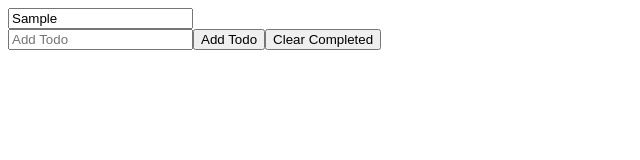
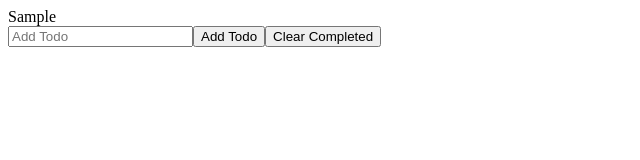
Before and after one commit to dsnair/React-component-examples, a React (Create React App) app: page / in a window 1280 px wide. Both pictures are taken after typing "Sample" into the empty fields and a click on the button "Add Todo". Shown: the top 160 px of the page, without its empty margins (0-640 px from the left). Built offline with nearby package versions, Linux system fonts and the light colour scheme.

Commit message:
mark todo as complete when clicked

```diff
--- a/src/App.js
+++ b/src/App.js
@@ -30,10 +30,21 @@ class App extends React.Component {
     })
   }
 
+  handleCompleted = id => {
+    const newTodo = [...this.state.todo]
+    newTodo.map(todo => {
+      return todo.id === id ? (todo.completed = !todo.completed) : todo
+    })
+    this.setState({ todo: newTodo })
+  }
+
   render() {
     return (
       <React.Fragment>
-        <TodoList todo={this.state.todo} />
+        <TodoList
+          todo={this.state.todo}
+          handleCompleted={this.handleCompleted}
+        />
         <TodoForm
           handleText={this.handleText}
           handleAdd={this.handleAdd}
--- a/src/components/Todo.js
+++ b/src/components/Todo.js
@@ -1,7 +1,11 @@
 import React from 'react'
 
 const Todo = props => {
-  return <input readOnly value={props.todo.task} />
+  return (
+    <div onClick={() => props.handleCompleted(props.todo.id)}>
+      {props.todo.task}
+    </div>
+  )
 }
 
 export default Todo
--- a/src/components/TodoList.js
+++ b/src/components/TodoList.js
@@ -2,7 +2,9 @@ import React from 'react'
 import Todo from './Todo'
 
 const TodoList = props => {
-  return props.todo.map(todo => <Todo todo={todo} key={todo.id} />)
+  return props.todo.map(todo => (
+    <Todo todo={todo} handleCompleted={props.handleCompleted} key={todo.id} />
+  ))
 }
 
 export default TodoList
```
